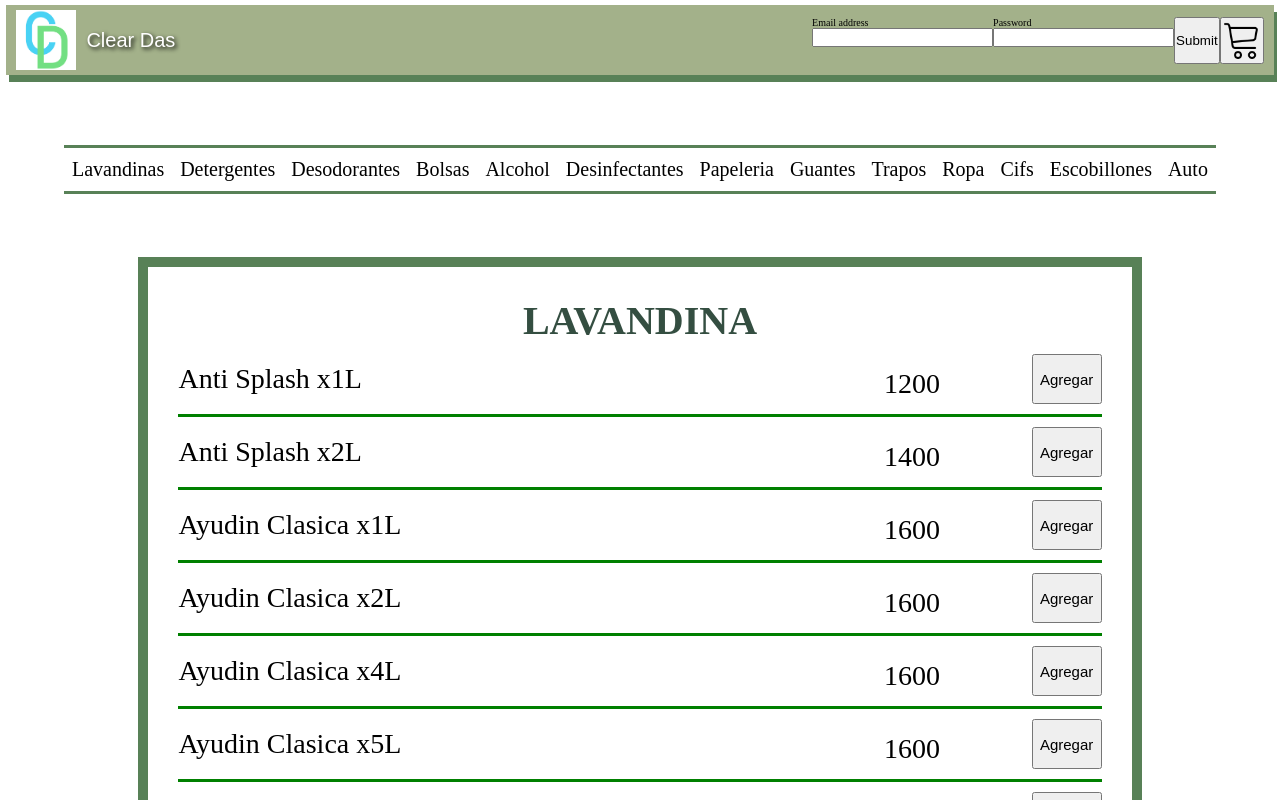
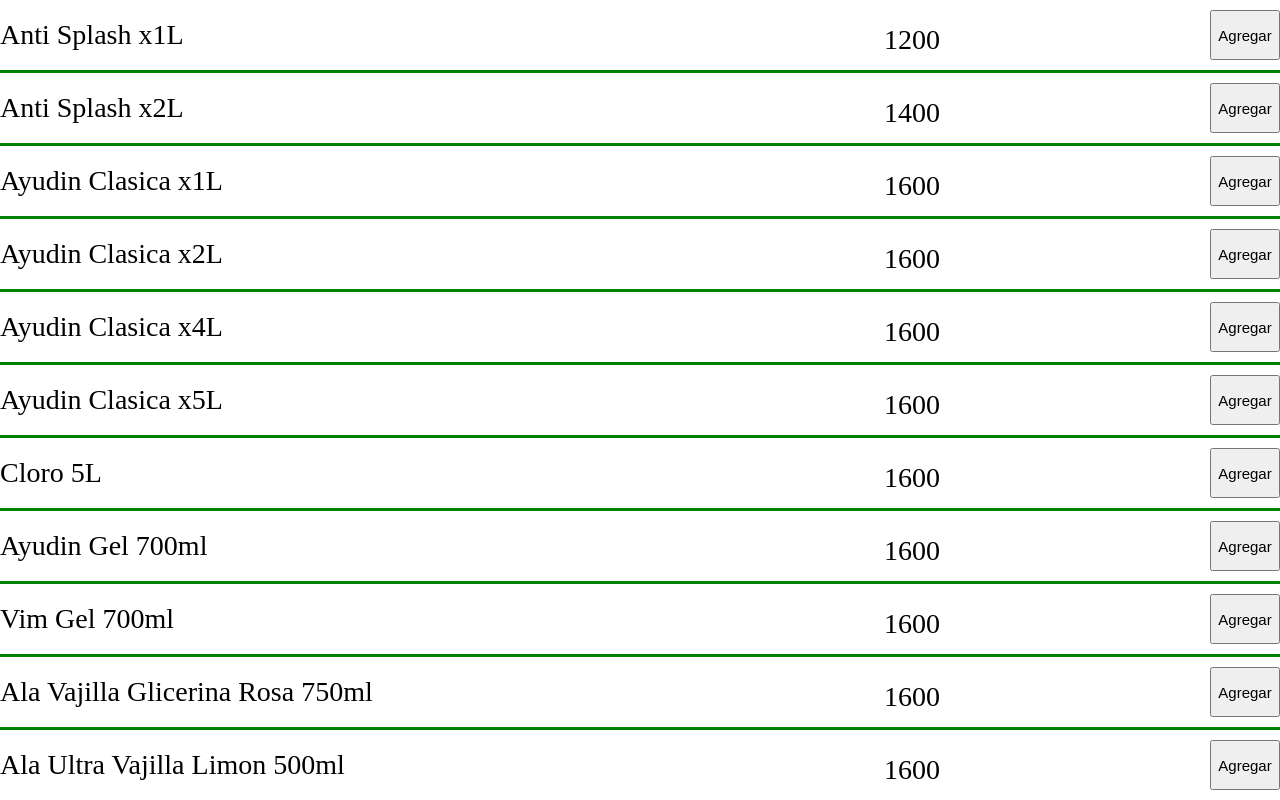
Before and after one commit to NACHOPERROTE/CleasDas, a React (Create React App) app: page / in a window 1280 px wide. Shown: the top 800 px of the page. Built offline with nearby package versions, Linux system fonts and the light colour scheme.

Commit message:
probando

```diff
--- /dev/null
+++ b/src/componentes/Item.jsx
@@ -0,0 +1,16 @@
+
+const Item = ({id, tipo, nombre , precio}) =>{
+
+
+
+  return(
+  <div className="section__colProductos">
+      <div className="section__colProductos--h3">{nombre}</div>
+      <div className="section__colProductos--p">{precio}</div>
+      <div className="boton-agregar"><button className="boton-estilo">Agregar</button></div>
+  </div>
+);
+};
+
+
+export default Item;
--- /dev/null
+++ b/src/componentes/ItemContainer/ItemContainer.jsx
@@ -0,0 +1,27 @@
+
+import Item from "../Item";
+
+
+const ItemContainer = ({products}) =>{
+
+    return(
+        <div className="products">
+        {products.map((producto) => {
+          return (
+            <Item
+              key={producto.tipo}
+              id={producto.id}
+              nombre={producto.nombre}
+              precio={producto.precio}
+            />
+          );
+        })}
+      </div>
+
+
+    );
+
+};
+
+
+export default ItemContainer;
--- /dev/null
+++ b/src/componentes/ItemContainer/index.js
@@ -0,0 +1 @@
+export {default as ItemContainer} from "./ItemContainer";
--- a/src/pages/Home.jsx
+++ b/src/pages/Home.jsx
@@ -1,29 +1,38 @@
-import NavFot from "../componentes/NavFot";
-import Contenedor from "../componentes/Contenedor";
-import Menu from "../componentes/Menu";
 
+import { useEffect, useState } from "react";
+import { getProducts } from "../api/products";
+import { ItemContainer } from "../componentes/ItemContainer";
 
-const Home = () =>{
+const Home = () => {
+  const [products, setProducts] = useState([]);
+  const [loading, setLoading] = useState(true);
 
-return(
-    <NavFot>
+  useEffect(() => {
+    setProducts([]);
+    setLoading(true);
+    getProducts()
+      .then((items) => {
+        setProducts(items);
+        setLoading(false);
+      })
+      .catch((e) => console.log(e));
+  }, []);
 
+  const onAdd = (producto) => {
+    console.log(producto);
+  };
 
-    <main>
+  return (
 
-    <Menu />
+      <main className="content">
+        <ItemContainer
+          products={products}
+          loading={loading}
+          onAdd={onAdd}
+        />
+      </main>
 
-    <Contenedor />
-
-
-
-    </main>
-
-
-
-</NavFot>
-
-);
+  );
 };
 
 export default Home;
```
